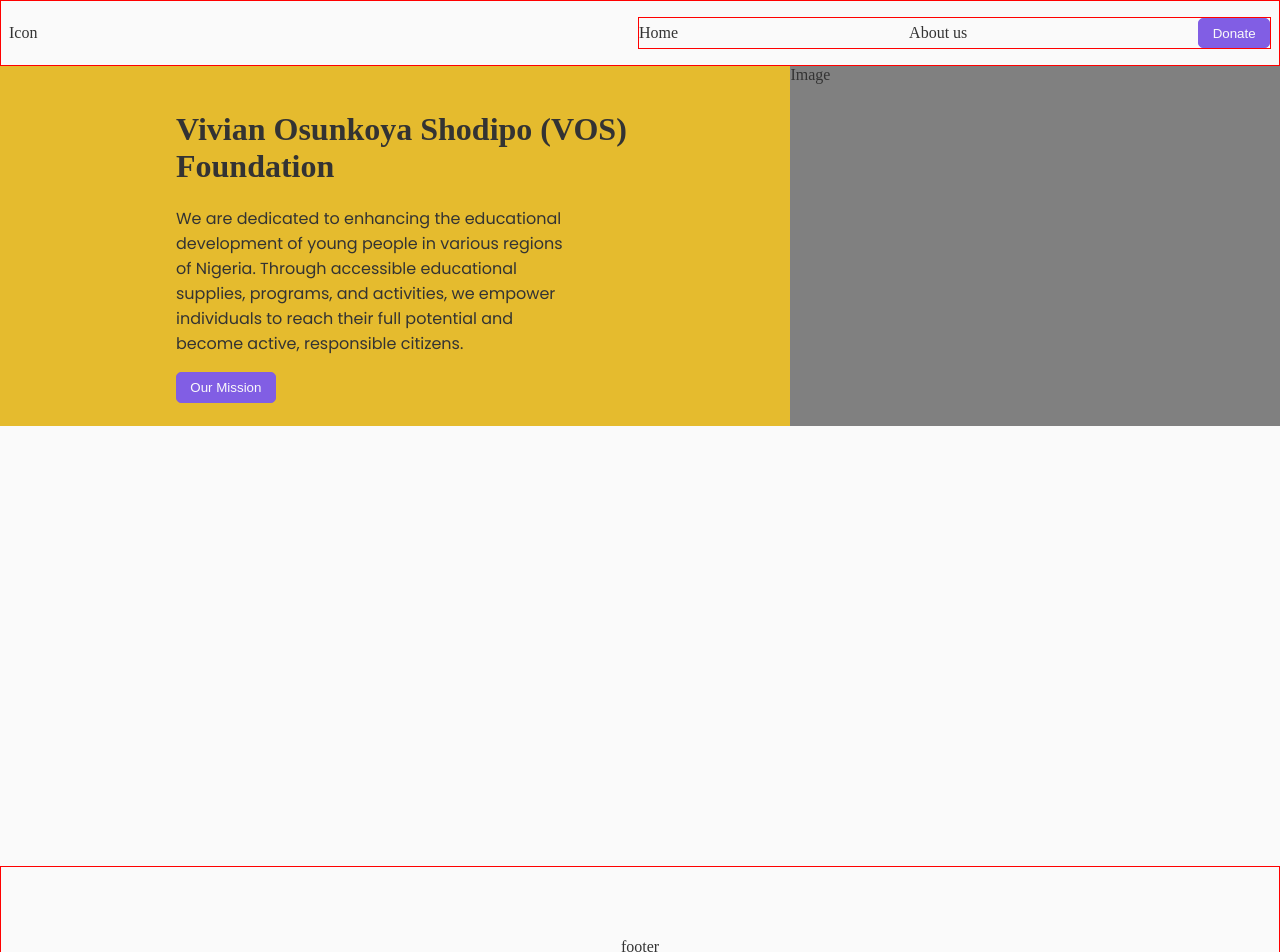
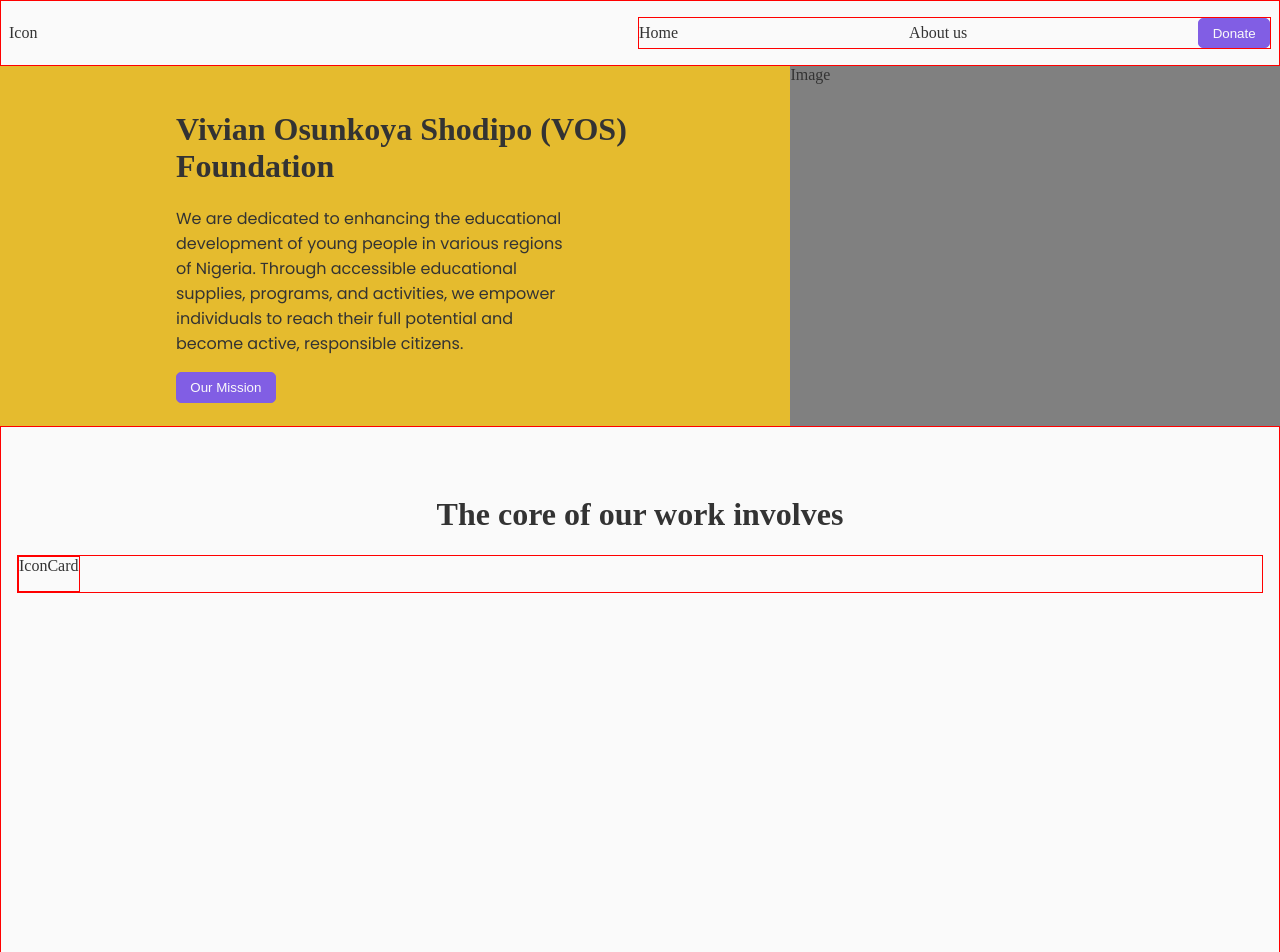
Before and after one commit to gabi-popoola/vos-foundation-website, a React (Create React App) app: page / in a window 1280 px wide. Shown: the top 952 px of the page. Built offline with nearby package versions, Linux system fonts and the light colour scheme; a web font is replaced by a local one.

Commit message:
initial implementation of core work section

```diff
--- /dev/null
+++ b/src/components/IconCard/IconCard.jsx
@@ -0,0 +1,14 @@
+import React from 'react';
+import { CardText, CardIcon, MainContainer } from './IconCardStyles';
+
+const IconCard = ({ text, icon }) => {
+	return (
+		<MainContainer>
+			IconCard
+			<CardIcon src={icon} />
+			<CardText>{text}</CardText>
+		</MainContainer>
+	);
+};
+
+export default IconCard;
--- /dev/null
+++ b/src/components/IconCard/IconCardStyles.jsx
@@ -0,0 +1,7 @@
+import { styled } from 'styled-components';
+
+export const MainContainer = styled.div`
+	border: 1px solid red;
+`;
+export const CardIcon = styled.img``;
+export const CardText = styled.p``;
--- a/src/pages/Home/Home.jsx
+++ b/src/pages/Home/Home.jsx
@@ -6,9 +6,13 @@
 	HeroLeftSide,
 	HeroTitle,
 	HeroText,
+	CoreWorkContainer,
+	CoreWorkTitle,
+	CoreWorkSubContainer,
 } from './HomeStyles';
 import Button from '../../components/subComponents/Button/Button';
 import { useNavigate } from 'react-router';
+import IconCard from '../../components/IconCard/IconCard';
 
 const Home = () => {
 	const navigate = useNavigate();
@@ -30,6 +34,12 @@
 				</HeroLeftSide>
 				<HeroRightSide>Image</HeroRightSide>
 			</HeroBanner>
+			<CoreWorkContainer>
+				<CoreWorkTitle>The core of our work involves</CoreWorkTitle>
+				<CoreWorkSubContainer>
+					<IconCard />
+				</CoreWorkSubContainer>
+			</CoreWorkContainer>
 		</MainContainer>
 	);
 };
--- a/src/pages/Home/HomeStyles.jsx
+++ b/src/pages/Home/HomeStyles.jsx
@@ -32,3 +32,18 @@
 		max-width: 65%;
 	}
 `;
+export const CoreWorkContainer = styled.div`
+	border: 1px solid red;
+	min-height: 70vh;
+	padding: 0 1em;
+	text-align: center;
+	@media only screen and (min-width: 992px) {
+		padding-top: 3em;
+	}
+`;
+export const CoreWorkSubContainer = styled.div`
+	border: 1px solid red;
+	display: flex;
+	justify-items: space-between;
+`;
+export const CoreWorkTitle = styled.h1``;
```
